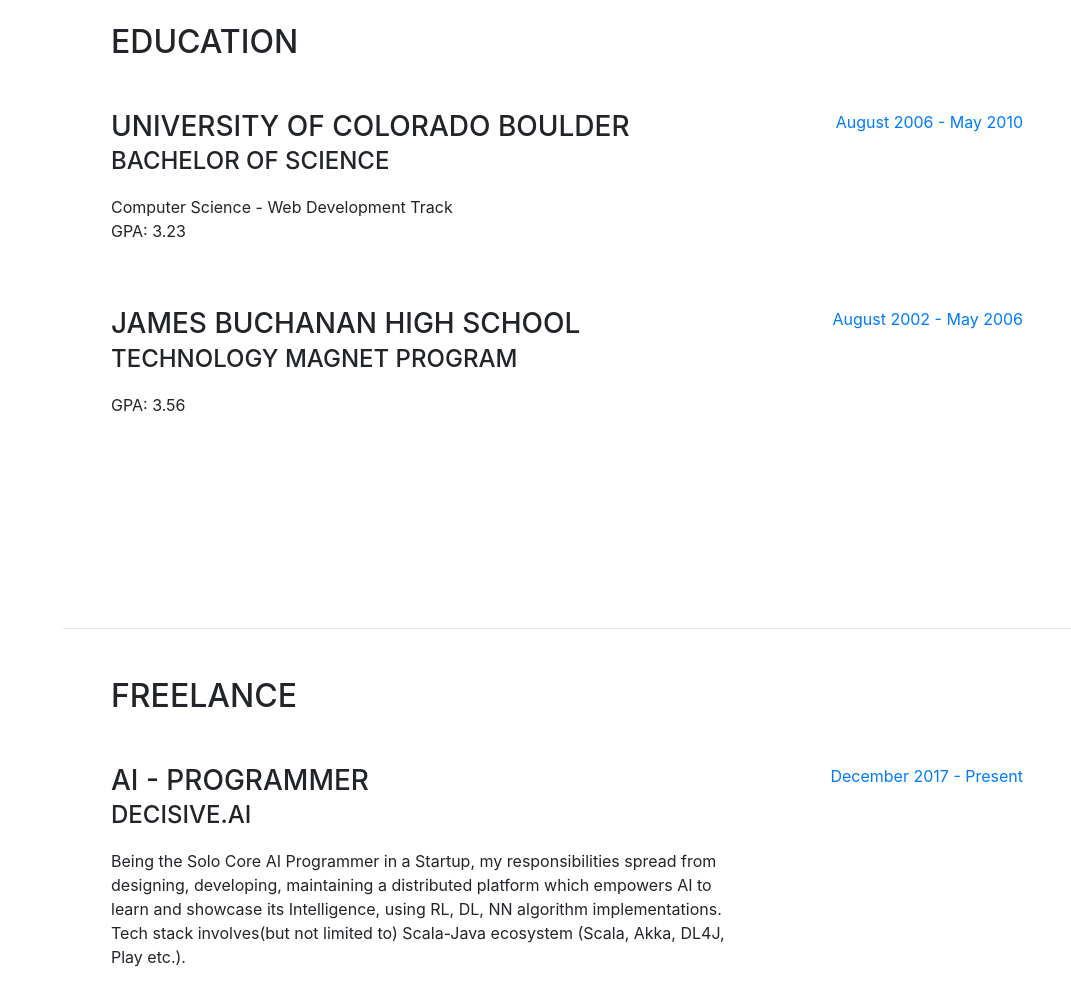
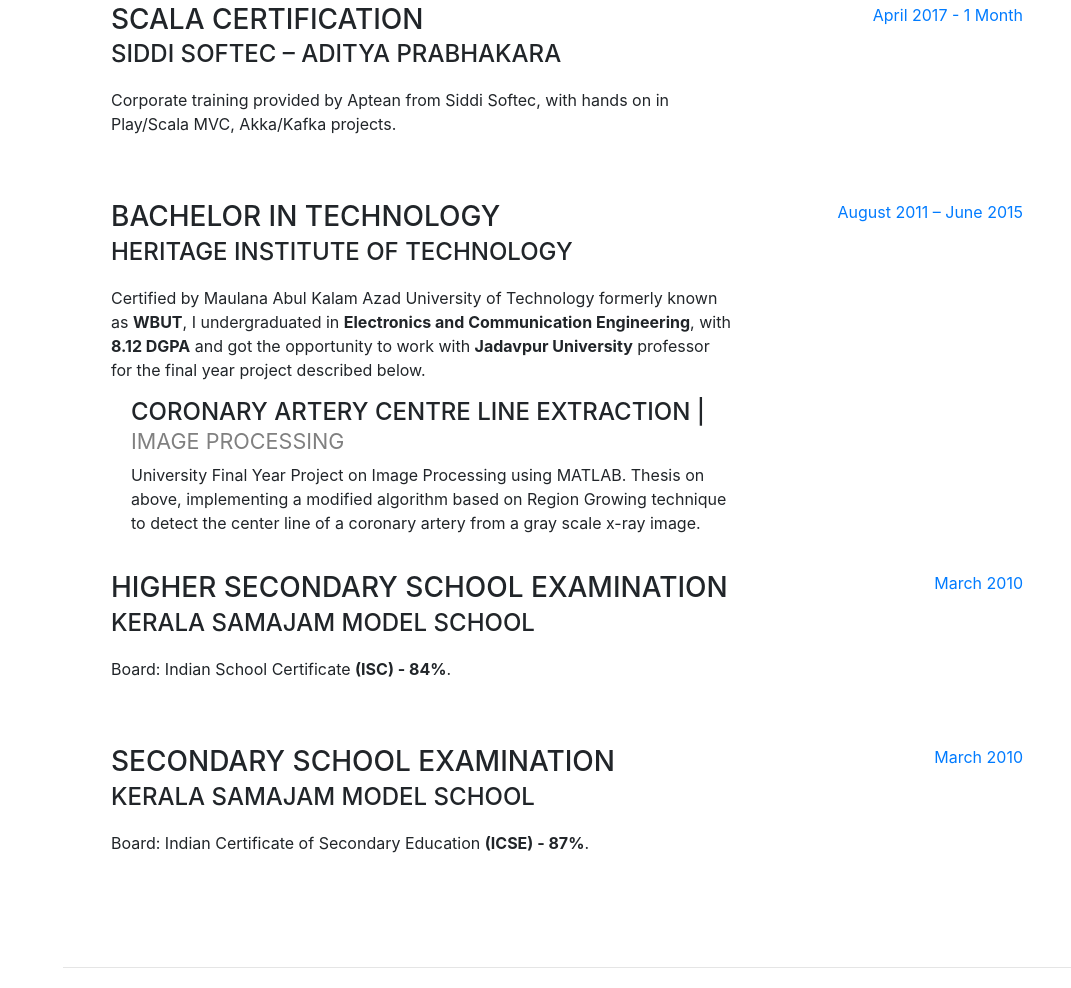
Before and after one commit to brewNotion/res, a website with bundled scripts: page index.html in a window 1280 px wide. Shown: the part 2441-3429 px from the top of the page, without its empty margins (209-1280 px from the left). Built offline with nearby package versions, Linux system fonts and the light colour scheme; a web font is replaced by a local one.

Commit message:
Completed Education and Awards n Certification section.

```diff
--- a/css/resume.css
+++ b/css/resume.css
@@ -150,8 +150,8 @@
 }
 
 section.resume-section {
-  padding-top: 5rem !important;
-  padding-bottom: 5rem !important;
+  padding-top: 7rem !important;
+  padding-bottom: 7rem !important;
   max-width: 75rem;
 }
 
@@ -195,11 +195,15 @@
 .project {
   padding-left:20px;
 }
+
+.project-description{
+  padding-bottom:20px;
+}
 .side-heading {
  text-transform: uppercase;
  font-weight: 400;
  font-family: 'Saira Extra Condensed', -apple-system, BlinkMacSystemFont, 'Segoe UI', Roboto, 'Helvetica Neue', Arial, sans-serif, 'Apple Color Emoji', 'Segoe UI Emoji', 'Segoe UI Symbol', 'Noto Color Emoji';
- font-size: 1.2rem;
+ font-size: 0.9em;
  color: grey;
 }
 
@@ -207,3 +211,7 @@
  margin-top:0;
  padding:0;
 }
+
+.institute::before{
+  content: 'Institute';
+}
--- a/index.html
+++ b/index.html
@@ -20,6 +20,7 @@
 
     <!-- Custom styles for this template -->
     <!-- <link href="css/resume.min.css" rel="stylesheet"> -->
+    <!-- One completed minify resume.css and use above link-->
     <link href="css/resume.css" rel="stylesheet">
 
   </head>
@@ -162,27 +163,55 @@
 
           <div class="resume-item d-flex flex-column flex-md-row mb-5">
             <div class="resume-content mr-auto">
-              <h3 class="mb-0">University of Colorado Boulder</h3>
-              <div class="subheading mb-3">Bachelor of Science</div>
-              <div>Computer Science - Web Development Track</div>
-              <p>GPA: 3.23</p>
+              <h3 class="mb-0">Scala Certification</h3>
+              <div class="subheading mb-3">Siddi Softec – Aditya Prabhakara</div>
+              <span class="side-heading"></span>
+              <div></div>
+              <p>Corporate training provided by Aptean from Siddi Softec, with hands on in Play/Scala MVC, Akka/Kafka projects.</p>
             </div>
             <div class="resume-date text-md-right">
-              <span class="text-primary">August 2006 - May 2010</span>
+              <span class="text-primary">April 2017 - 1 Month</span>
             </div>
           </div>
-
           <div class="resume-item d-flex flex-column flex-md-row">
             <div class="resume-content mr-auto">
-              <h3 class="mb-0">James Buchanan High School</h3>
-              <div class="subheading mb-3">Technology Magnet Program</div>
-              <p>GPA: 3.56</p>
+              <h3 class="mb-0">Bachelor in Technology</h3>
+              <div class="subheading mb-3">Heritage Institute of Technology</div>
+              <p>Certified by Maulana Abul Kalam Azad University of Technology formerly known as <b>WBUT</b>, I undergraduated in <b>Electronics and Communication Engineering</b>, with <b>8.12 DGPA</b> and
+              got the opportunity to work with <b>Jadavpur University</b> professor for the final year project described below.</p>
+              <div class="project">
+                <h4>Coronary Artery Centre Line Extraction | <span class="side-heading">Image Processing</span></h4>
+                <p class="project-description">University Final Year Project on Image Processing using MATLAB. Thesis on above, implementing a modified algorithm based on Region Growing technique to detect the center line of a coronary artery from a gray scale x-ray image.</p>
+              </div>
             </div>
             <div class="resume-date text-md-right">
-              <span class="text-primary">August 2002 - May 2006</span>
+              <span class="text-primary">August 2011 – June 2015</span>
             </div>
           </div>
-
+          <div class="resume-item d-flex flex-column flex-md-row mb-5">
+            <div class="resume-content mr-auto">
+              <h3 class="mb-0">Higher Secondary School Examination</h3>
+              <div class="subheading mb-3">Kerala Samajam Model School</div>
+              <span class="side-heading"></span>
+              <div></div>
+              <p>Board:  Indian School Certificate <b>(ISC) - 84%</b>.</p>
+            </div>
+            <div class="resume-date text-md-right">
+              <span class="text-primary">March 2010</span>
+            </div>
+          </div>
+          <div class="resume-item d-flex flex-column flex-md-row mb-5">
+            <div class="resume-content mr-auto">
+              <h3 class="mb-0">Secondary School Examination</h3>
+              <div class="subheading mb-3">Kerala Samajam Model School</div>
+              <span class="side-heading"></span>
+              <div></div>
+              <p>Board:  Indian Certificate of Secondary Education <b>(ICSE) - 87%</b>.</p>
+            </div>
+            <div class="resume-date text-md-right">
+              <span class="text-primary">March 2010</span>
+            </div>
+          </div>
         </div>
       </section>
 
@@ -194,12 +223,12 @@
 
           <div class="resume-item d-flex flex-column flex-md-row mb-5">
             <div class="resume-content mr-auto">
-              <h3 class="mb-0">AI - Programmer</h3>
-              <div class="subheading mb-3">Decisive.ai</div>
-              <p>Being the Solo Core AI Programmer in a Startup, my responsibilities spread from designing, developing, maintaining a distributed platform which empowers AI to learn and showcase its Intelligence, using RL, DL, NN algorithm implementations. Tech stack involves(but not limited to) Scala-Java ecosystem (Scala, Akka, DL4J, Play etc.).</p>
+              <h3 class="mb-0">Subject Matter Expert - Computer Science Engineering</h3>
+              <div class="subheading mb-3">Chegg India</div>
+              <p>Chegg Inc. a US Education Giant, a leading provider of online homework helps for college and high school students like Harvard and prestigious college from all over the world. As a subject Expert work was to help Chegg registered students with their assignments and projects.</p>
             </div>
             <div class="resume-date text-md-right">
-              <span class="text-primary">December 2017 - Present</span>
+              <span class="text-primary">November 2016 - December 2017</span>
             </div>
           </div>
 
@@ -318,29 +347,29 @@
             <li>
               <i class="fa-li fa fa-trophy text-warning"></i>
               <h5>Aptean GEM (Go The Extra Mile) Award | <span class="side-heading">October 2017</span></h5>
-              <p>Appreciated for my Proactive work which helped company meet its goal for Vantage and also for the research work at Aptean Research Lab which added business value to Aptean existing product.</p>
+              <p>Appreciated for my <b>Proactive Work</b> which helped company meet its goal for Vantage and also for the <b>research work at Aptean Research Lab</b> which added business value to Aptean existing product.</p>
             </li>
             <li>
               <i class="fa-li fa fa-trophy text-warning"></i>
               <h5>Microsoft Certified Solutions Developer (MCSD) | <span class="side-heading">September 2016</span></h5>
-              <p>Certified in “Programming in HTML5 with JavaScript and CSS3” (Exam Code 70-480) conducted by Microsoft, by scoring 84.2 percentile.</p>
+              <p>Certified in <b>“Programming in HTML5 with JavaScript and CSS3”</b> (Exam Code 70-480) conducted by Microsoft, by scoring <b>85.7%</b>.</p>
             </li>
             <li>
               <i class="fa-li fa fa-trophy text-warning"></i>
               <h5>Microsoft Technology Associate (MTA) | <span class="side-heading">June 2014</span></h5>
-              <p>Certified in “Database Administration Fundamentals” (Exam Code 98 – 364) conducted by Microsoft, by scoring 84.2 percentile.</p>
+              <p>Certified in <b>“Database Administration Fundamentals”</b> (Exam Code 98 – 364) conducted by Microsoft, by scoring <b>84.2 %</b>.</p>
             <li>
               <i class="fa-li fa fa-trophy text-warning"></i>
               <h5>Microsoft Office Specialist (MOS) | <span class="side-heading">June 2014</span></h5>
-              <p>Certified in “Microsoft Office Word 2010” (Exam Code 77-881: MOS) - 81.5 percentile and “Microsoft Office PowerPoint 2010” (Exam Code 77-883: MOS) - 89.3 percentile
+              <p>Certified in <b>“Microsoft Office Word 2010”</b> (Exam Code 77-881: MOS) by scoring <b>81.5%</b> and <b>“Microsoft Office PowerPoint 2010”</b> (Exam Code 77-883: MOS) by scoring <b>89.3%</b>
                 conducted by Microsoft.</p>
             <li>
               <i class="fa-li fa fa-trophy text-warning"></i>
               <h5>Exorsa v2.0 | <span class="side-heading">September 2014</span></h5>
               <p>Intra WBUT University online fest conducted by mywbut.com, participants coming from colleges all over west Bengal.
                 <ul>
-                  <li>Bagged 3<sup>rd</sup> position in “FAST PRESENTER” online power point presentation to be submitted in 30 minutes.</li>
-                  <li>Bagged 7<sup>th</sup> and 1<sup>th</sup> position in “WWWIZARD”, a static web design competition.</li>
+                  <li>Bagged <b>3<sup>rd</sup></b> position in <b>“FAST PRESENTER”</b> online power point presentation to be submitted in 30 minutes.</li>
+                  <li>Bagged <b>7<sup>th</sup></b> and <b>9<sup>th</sup></b> position in <b>“WWWIZARD”</b>, a static web design competition.</li>
                 </ul>
               </p>
           </ul>
```
